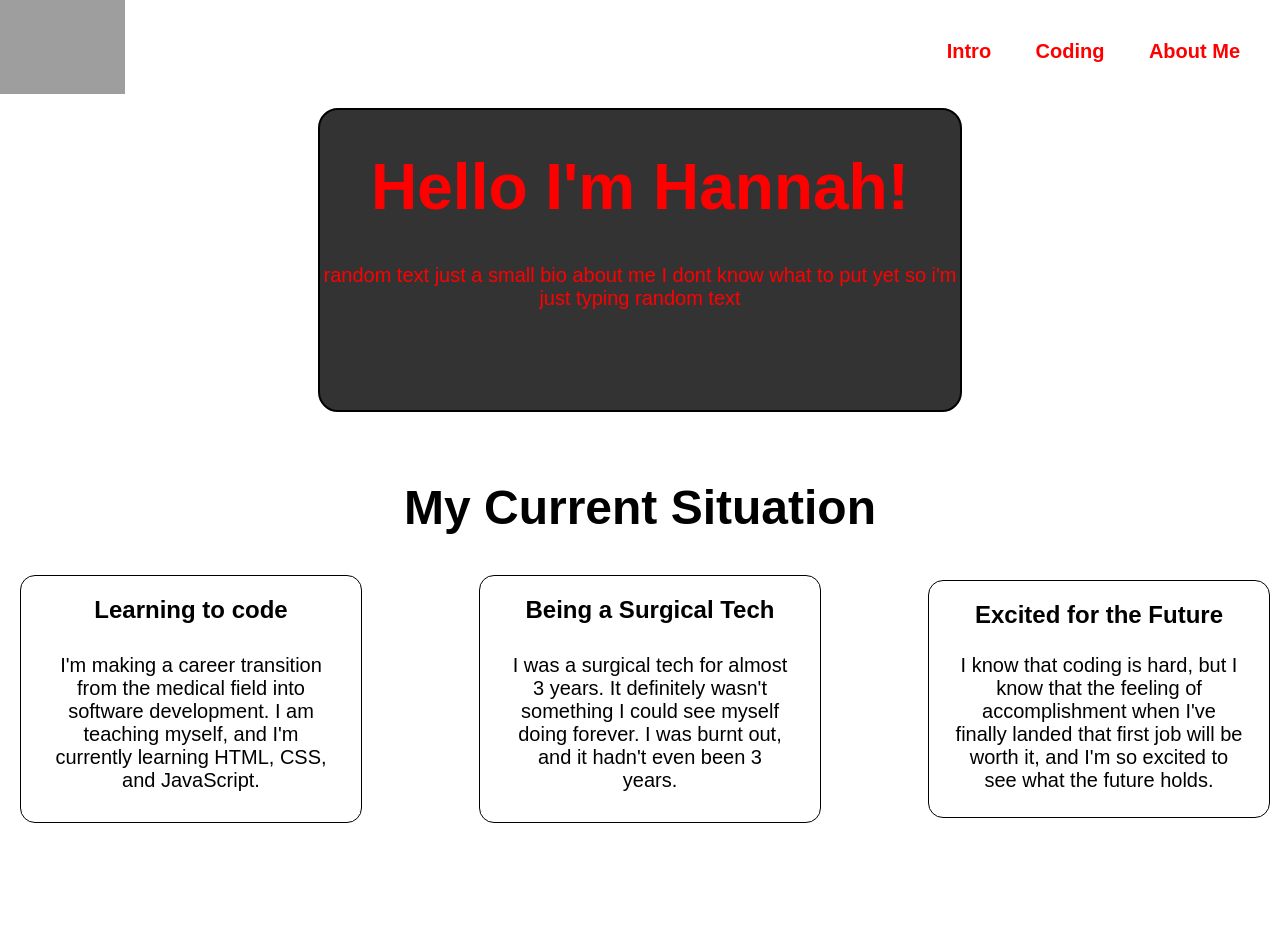
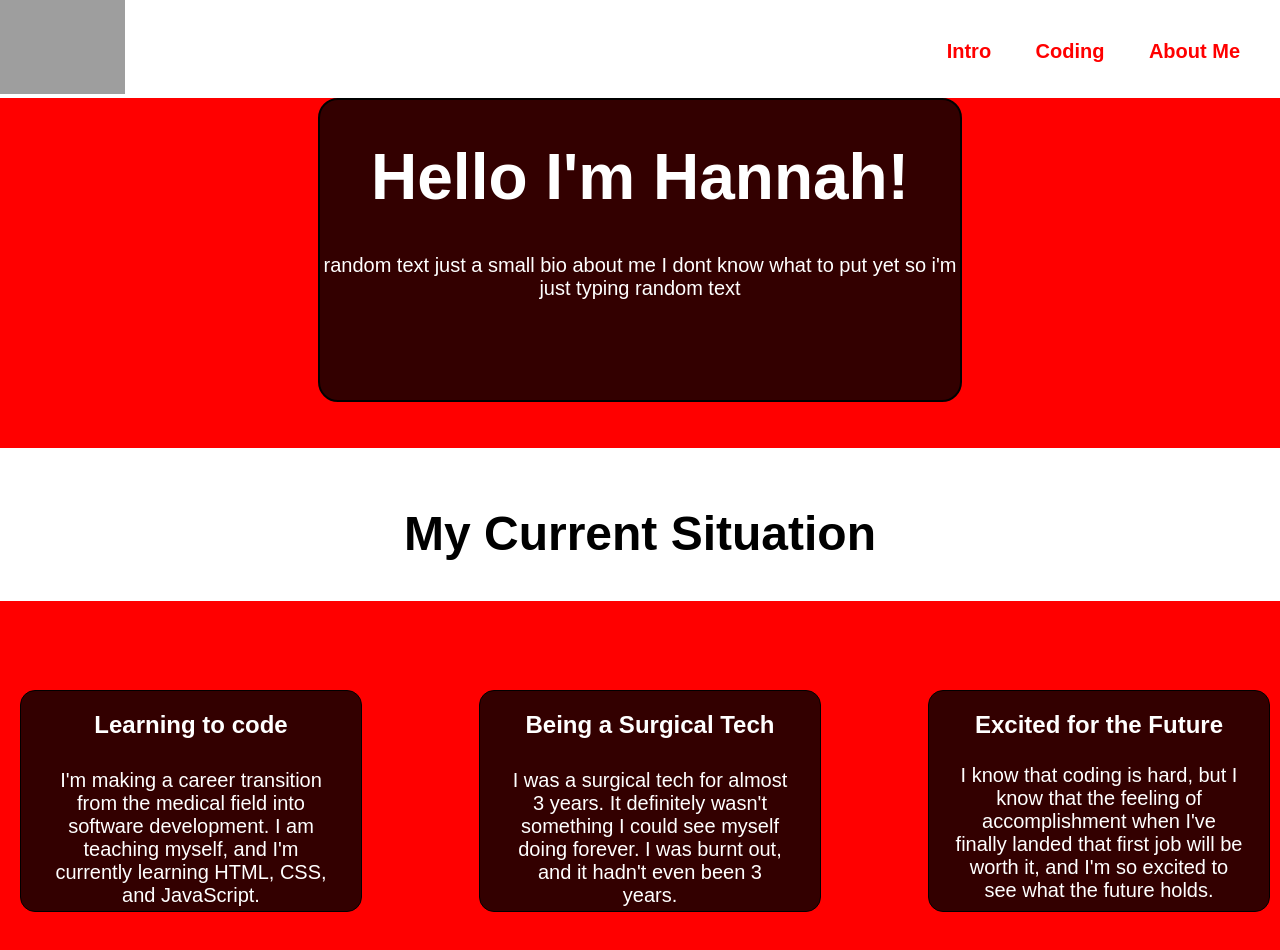
Before and after one commit to hannahscarbrough/page-for-myself, a plain HTML site: page index.html in a window 1280 px wide. Before the commit the page ends 823 px from the top, so only its background shows below. Drawn offline with Linux system fonts and the light colour scheme; grey boxes are pictures that could not be loaded.

Commit message:
added some styling

```diff
--- a/index.html
+++ b/index.html
@@ -25,12 +25,14 @@
             </div>
         </header>
     <div class="container">
-        <div class="intro-text" id="intro"><!----introduction----->
-            <h1>Hello I'm Hannah!</h1>
-            <p>random text just a small bio about me
+        <div class="background">
+            <div class="intro-text" id="intro"><!----introduction----->
+                <h1>Hello I'm Hannah!</h1>
+                <p>random text just a small bio about me
                 I dont know what to put yet so i'm just
                 typing random text
-            </p>
+                </p>
+            </div>
         </div>
         <br>
          <div class="header">
--- a/styles.css
+++ b/styles.css
@@ -31,17 +31,18 @@ a {
     font-weight: bold;
 }
 
-body {
-
+.background {
+    background-color: red;
+    height: 350px;
 }
 
 .intro-text {
     border: 2px solid black;
     width: 50%;
     height: 300px;
-    margin: 10px auto;
+    margin: auto;
     background-color: rgba(0, 0, 0, 0.8);
-    color: red;
+    color: white;
     text-align: center;
     border-radius: 20px;
 }
@@ -66,6 +67,8 @@ h1 {
     flex-direction: row;
     justify-content: center;
     align-items: center;
+    background-color: red;
+    height: 400px;
 }
 
 .coding {
@@ -73,10 +76,12 @@ h1 {
     position: relative;
     float: left;
     width: 25%;
-    height: 30%;
+    height: 50%;
     margin: auto 20px;
     padding: 10px;
     border-radius: 15px;
+    color: white;
+    background-color: rgba(0, 0, 0, 0.8);
 }
 
 .coding h2 {
@@ -95,10 +100,12 @@ h1 {
     position: relative;
     float: center;
     width: 25%;
-    height: 30%;
+    height: 50%;
     margin: auto;
     padding: 10px;
     border-radius: 15px;
+    color: white;
+    background-color: rgba(0, 0, 0, 0.8);
 }
 
 .surg-tech h2 {
@@ -117,10 +124,12 @@ h1 {
     position: relative;
     float: right;
     width: 25%;
-    height: 30%;
+    height: 50%;
     margin: auto 10px;
     padding: 10px;
     border-radius: 15px;
+    color: white;
+    background-color: rgba(0, 0, 0, 0.8);
 }
 
 .excited h2 {
```
